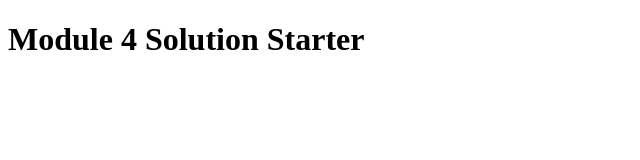
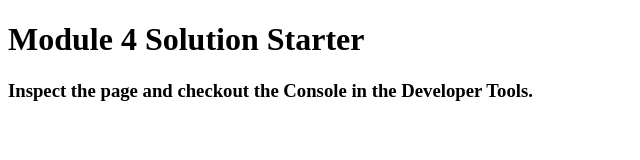
Before and after one commit to Raj007-bit/Module-4, a plain HTML site: page index1.html in a window 1280 px wide. Shown: the whole page, without its empty margins (0-640 px from the left). Drawn offline with Linux system fonts and the light colour scheme.

Commit message:
Update index1.html

```diff
--- a/index1.html
+++ b/index1.html
@@ -9,5 +9,6 @@
 </head>
 <body>
   <h1>Module 4 Solution Starter</h1>
+  <h3>Inspect the page and checkout the Console in the Developer Tools.</h3>
 </body>
 </html>
```
